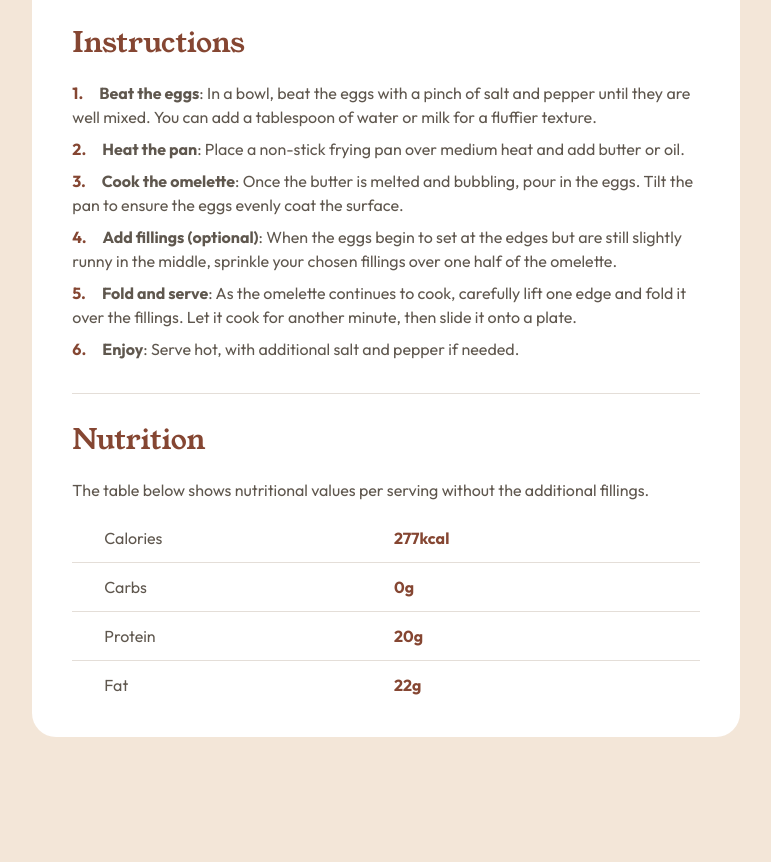
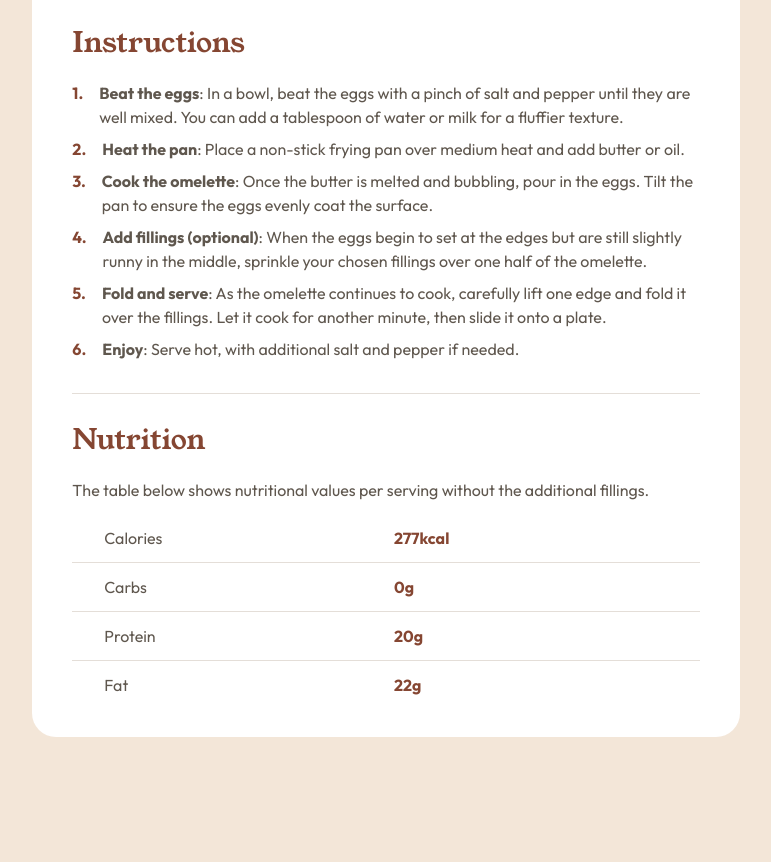
Before and after one commit to Leonardo76/recipe-page-main, a plain HTML site: page index.html in a window 1280 px wide. Shown: the part 1089-1951 px from the top of the page, without its empty margins (254-1025 px from the left). Drawn offline with Linux system fonts and the light colour scheme.

Commit message:
Solved the problem with ol marker and text alignment

```diff
--- a/app/scss/components/_recipe.scss
+++ b/app/scss/components/_recipe.scss
@@ -100,9 +100,12 @@
     gap: rem(8);
     list-style-type: none;
     padding: 0;
+
+
   }
 
   &__instructions-step {
+    display: flex;
     counter-increment: step-counter;
 
     &::before {
@@ -112,6 +115,7 @@
       line-height: 1.5;
       color: var(--color-number);
       padding-inline-end: rem(16);
+
     }
   }
 
--- a/index.html
+++ b/index.html
@@ -62,27 +62,27 @@
             <section class="recipe__instructions">
                 <h2 class="recipe__instructions-title">Instructions</h2>
                 <ol class="recipe__instructions-steps">
-                    <li class="recipe__instructions-step"><strong>Beat the eggs</strong>: In a bowl, beat the eggs with
+                    <li class="recipe__instructions-step"><div><b>Beat the eggs</b>: In a bowl, beat the eggs with
                         a pinch of salt and pepper until they are well mixed.
-                        You can add a tablespoon of water or milk for a fluffier texture.
+                        You can add a tablespoon of water or milk for a fluffier texture.</div>
                     </li>
-                    <li class="recipe__instructions-step"><strong>Heat the pan</strong>: Place a non-stick frying pan
-                        over medium heat and add butter or oil.
+                    <li class="recipe__instructions-step"><div><b>Heat the pan</b>: Place a non-stick frying pan
+                        over medium heat and add butter or oil.</div>
                     </li>
-                    <li class="recipe__instructions-step"><strong>Cook the omelette</strong>: Once the butter is melted
+                    <li class="recipe__instructions-step"><div><b>Cook the omelette</b>: Once the butter is melted
                         and bubbling, pour in the eggs. Tilt the pan to ensure
-                        the eggs evenly coat the surface.
+                        the eggs evenly coat the surface.</div>
                     </li>
-                    <li class="recipe__instructions-step"><strong>Add fillings (optional)</strong>: When the eggs begin
+                    <li class="recipe__instructions-step"><div><b>Add fillings (optional)</b>: When the eggs begin
                         to set at the edges but are still slightly runny in the
-                        middle, sprinkle your chosen fillings over one half of the omelette.
+                        middle, sprinkle your chosen fillings over one half of the omelette.</div>
                     </li>
-                    <li class="recipe__instructions-step"><strong>Fold and serve</strong>: As the omelette continues to
+                    <li class="recipe__instructions-step"><div><b>Fold and serve</b>: As the omelette continues to
                         cook, carefully lift one edge and fold it over the
-                        fillings. Let it cook for another minute, then slide it onto a plate.
+                        fillings. Let it cook for another minute, then slide it onto a plate.</div>
                     </li>
-                    <li class="recipe__instructions-step"><strong>Enjoy</strong>: Serve hot, with additional salt and
-                        pepper if needed.
+                    <li class="recipe__instructions-step"><div><b>Enjoy</b>: Serve hot, with additional salt and
+                        pepper if needed.</div>
                     </li>
                 </ol>
                 <hr>
```
Also changed, not shown: style.css, 1 other file.
